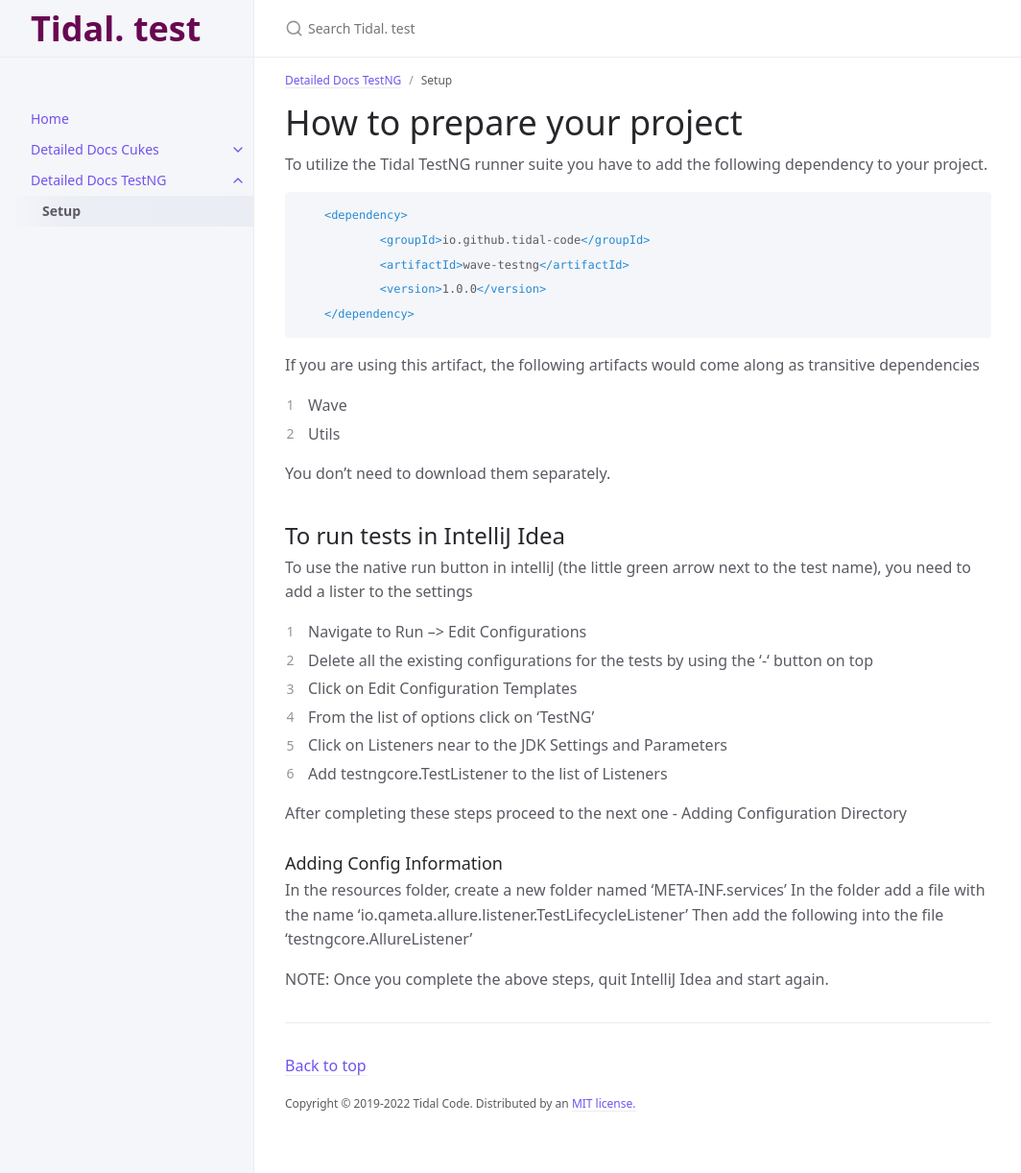
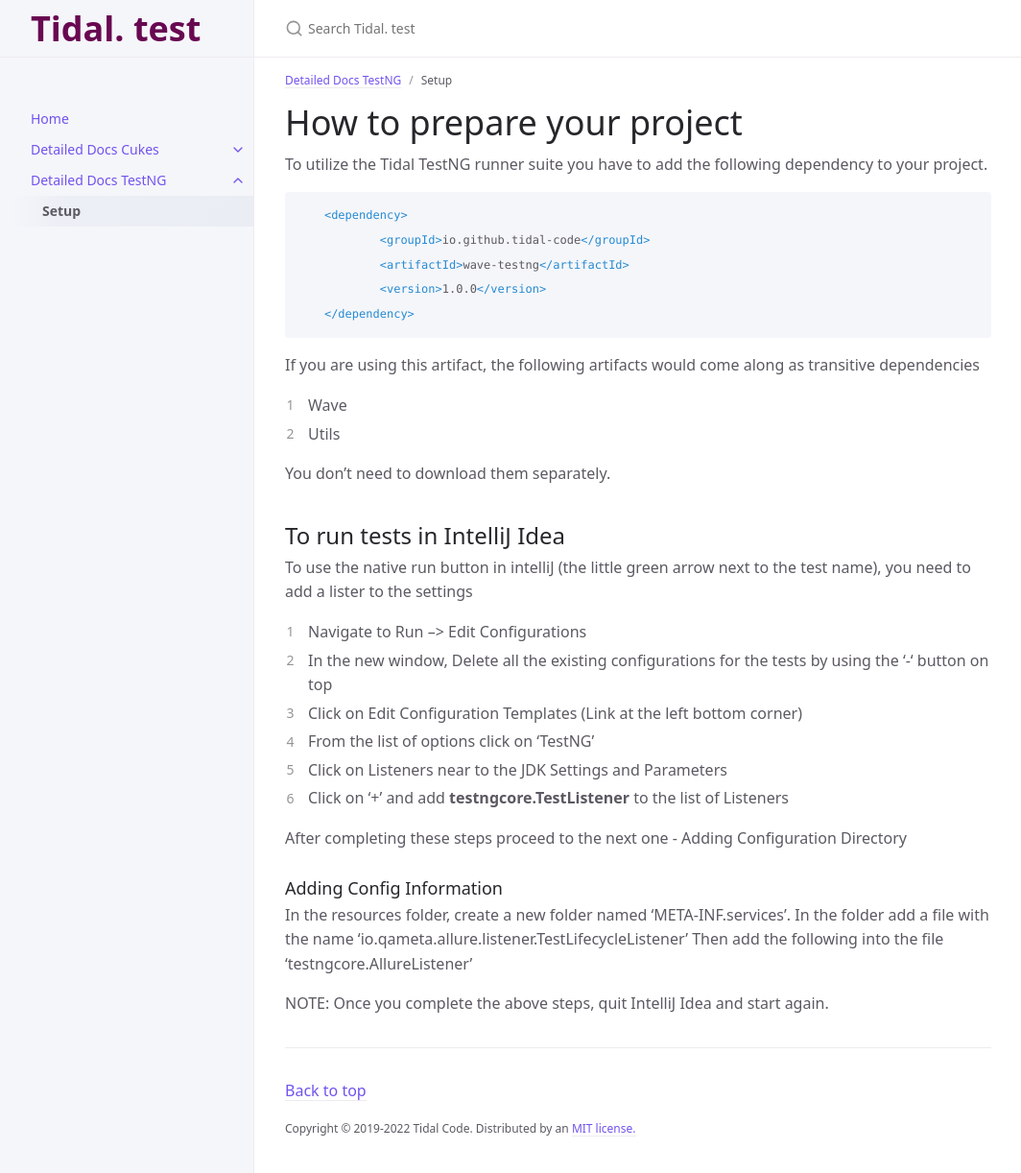
Before and after one commit to tidal-code/test, a Jekyll site: the page built from docs/detailed-docs-testng/setup.md, in a window 1280 px wide and 1225 px high. Shown: the top 1222 px of the window at 96% size, without its empty margins (107-1171 px from the left). Built offline with Jekyll 4.4.1, drawn with Linux system fonts in a browser that asks for light colours.

Commit message:
minor corrections

```diff
--- a/docs/detailed-docs-testng/setup.md
+++ b/docs/detailed-docs-testng/setup.md
@@ -32,18 +32,18 @@ You don't need to download them separately.
 To use the native run button in intelliJ (the little green arrow next to the test name), you need to add a lister to the settings
 
 1. Navigate to Run --> Edit Configurations
-2. Delete all the existing configurations for the tests by using the '-' button on top
-3. Click on Edit Configuration Templates
+2. In the new window, Delete all the existing configurations for the tests by using the '-' button on top
+3. Click on Edit Configuration Templates (Link at the left bottom corner)
 4. From the list of options click on 'TestNG'
 5. Click on Listeners near to the JDK Settings and Parameters
-6. Add testngcore.TestListener to the list of Listeners
+6. Click on '+' and add <b>testngcore.TestListener</b> to the list of Listeners
 
 
 After completing these steps proceed to the next one - Adding Configuration Directory
 
 ### Adding Config Information
 
-In the resources folder, create a new folder named 'META-INF.services'
+In the resources folder, create a new folder named 'META-INF.services'.
 In the folder add a file with the name 'io.qameta.allure.listener.TestLifecycleListener'
 Then add the following into the file 'testngcore.AllureListener'
 
```
